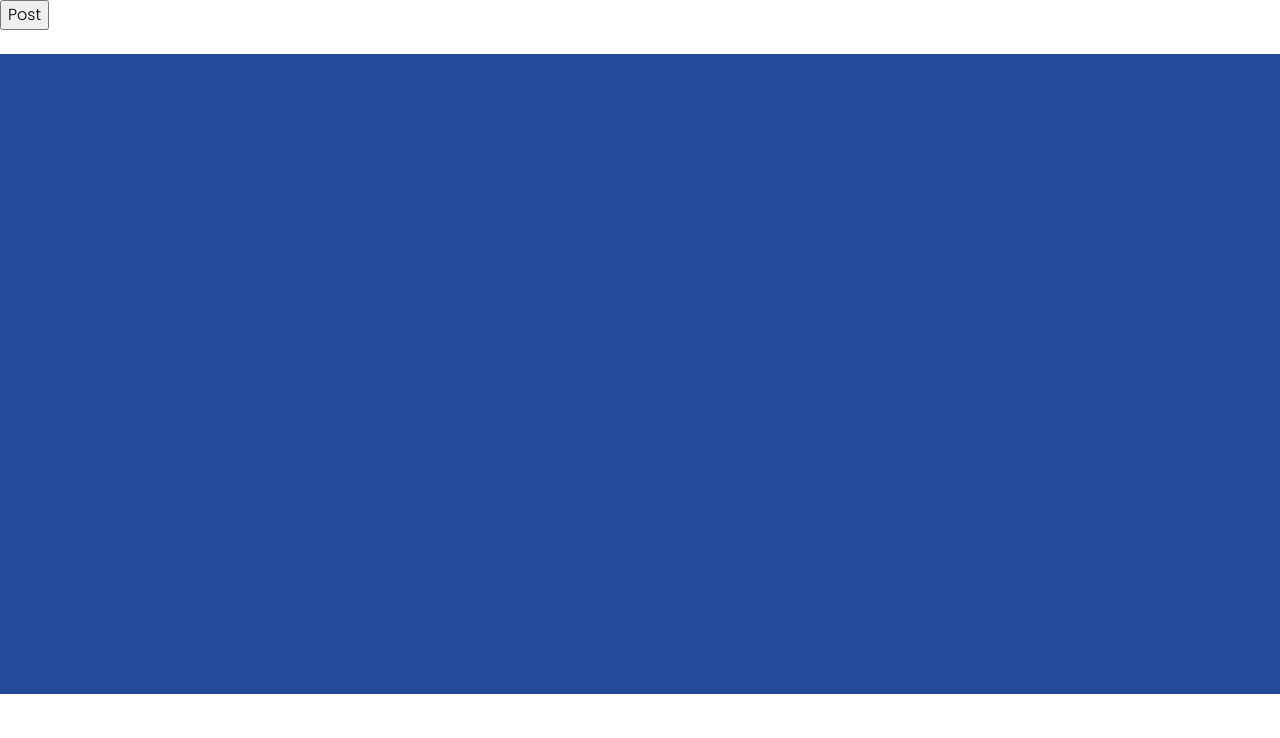
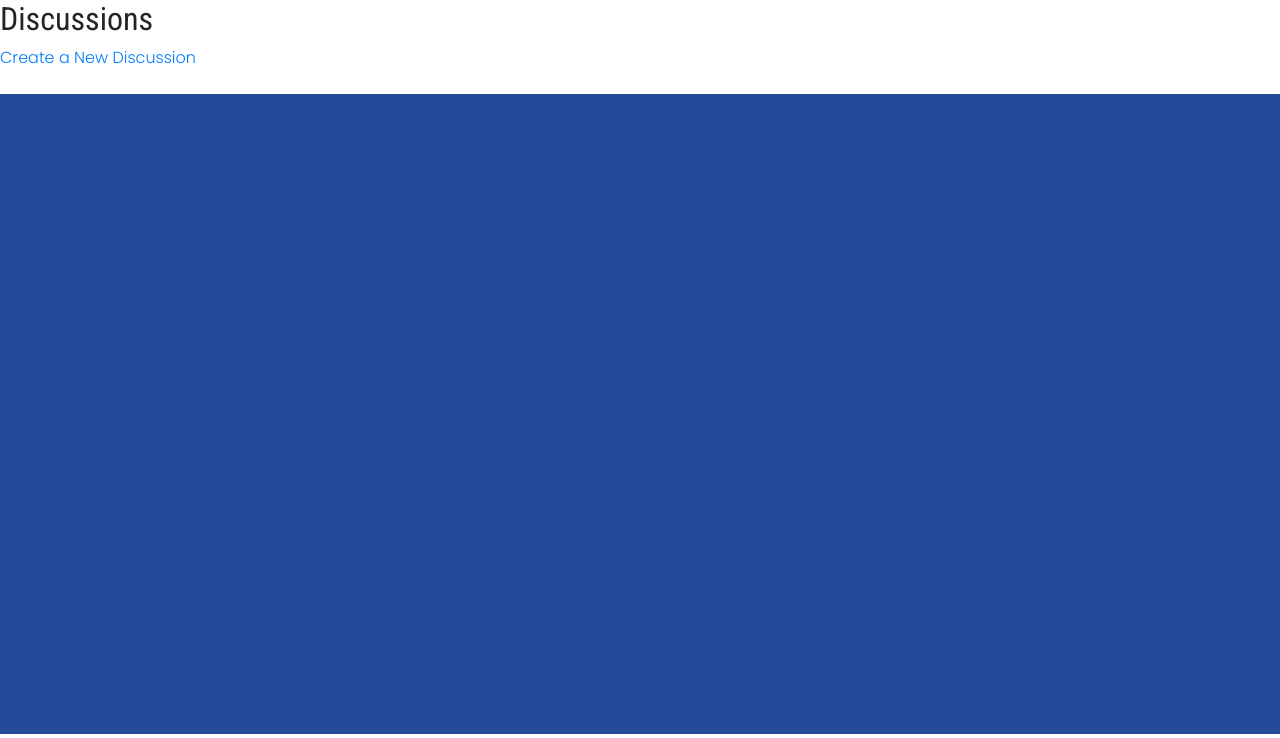
Before and after one commit to AlbinHall/blue-white-blog, a Django app: page /discussions/ in a window 1280 px wide. Shown: the part 62-800 px from the top of the page. Run offline with Django 3.2, Linux system fonts and the light colour scheme; data that the repository does not hold is empty.

Commit message:
add html to disicussion function

```diff
--- a/bwblog/admin.py
+++ b/bwblog/admin.py
@@ -1,5 +1,5 @@
 from django.contrib import admin
-from .models import Post, Comment
+from .models import Post, Comment, Discussion
 from django_summernote.admin import SummernoteModelAdmin
 
 # Register your models here.
--- a/bwblog/models.py
+++ b/bwblog/models.py
@@ -69,11 +69,10 @@ class Discussion(models.Model):
     def __str__(self):
         return self.title
 
-
 class CommentDisc(models.Model):
     text = models.TextField()
     date_created = models.DateTimeField(auto_now_add=True)
-    discussion = models.ForeignKey(Discussion, on_delete=models.CASCADE)
+    discussion = models.ForeignKey(Discussion, on_delete=models.CASCADE, related_name='comments')
     author = models.ForeignKey(User, on_delete=models.CASCADE)
     parent = models.ForeignKey('self', null=True, blank=True, on_delete=models.CASCADE)
 
--- a/bwblog/views.py
+++ b/bwblog/views.py
@@ -162,7 +162,7 @@ def discussion_list(request):
 
 def discussion_detail(request, pk):
     discussion = get_object_or_404(Discussion, pk=pk)
-    comments = discussion.comment_set.all()
+    comments = discussion.comments.all()
     if request.method == 'POST':
         form = CommentFormDisc(request.POST)
         if form.is_valid():
--- a/templates/base.html
+++ b/templates/base.html
@@ -21,6 +21,7 @@
     <script src="https://cdn.jsdelivr.net/npm/bootstrap@4.6.2/dist/js/bootstrap.bundle.min.js"
         integrity="sha384-Fy6S3B9q64WdZWQUiU+q4/2Lc9npb8tCaSX9FK7E8HnRr0Jz8D6OP9dO5Vg3Q9ct" crossorigin="anonymous">
     </script>
+    <script src="https://code.jquery.com/jquery-3.6.0.min.js"></script>
 
     <!-- CSS only -->
     <link rel="stylesheet" href="https://cdn.jsdelivr.net/npm/bootstrap@4.6.2/dist/css/bootstrap.min.css"
--- a/templates/discussion_list.html
+++ b/templates/discussion_list.html
@@ -1,36 +1,13 @@
 {% extends 'base.html' %} {% block content %}
-{% for comment in comments %}
-    <div class="comment">
-        {{ comment.text }}
-        <br>
-        by {{ comment.author }}
-        <br>
-        <a href="#" class="reply-link" data-id="{{ comment.id }}">Reply</a>
-        {% if not comment.parent %}
-            {% for reply in comment.comment_set.all %}
-                <div class="reply">
-                    {{ reply.text }}
-                    <br>
-                    by {{ reply.author }}
-                </div>
-            {% endfor %}
-        {% endif %}
-    </div>
+<h2>Discussions</h2>
+{% for discussion in discussions %}
+<div class="discussion">
+    <h3>{{ discussion.title }}</h3>
+    <p>{{ discussion.description }}</p>
+    <p>Author: {{ discussion.author }}</p>
+    <p>Date Created: {{ discussion.date_created }}</p>
+    <a href="{% url 'discussion_detail' discussion.pk %}">View Discussion</a>
+</div>
 {% endfor %}
-
-<form method="post">
-    {% csrf_token %}
-    {{ form.as_p }}
-    <input type="submit" value="Post">
-</form>
-
-<script>
-    $(document).ready(function() {
-        $('.reply-link').click(function(e) {
-            e.preventDefault();
-            var parentId = $(this).data('id');
-            $('#id_parent_id').val(parentId);
-        });
-    });
-</script>
+<a href="{% url 'discussion_create' %}">Create a New Discussion</a>
 {% endblock %}
```
Also changed, not shown: templates/discussion_create.html (added, +9 -0 lines), templates/discussion_detail.html (added, +24 -0 lines), bwblog/migrations/0010_alter_commentdisc_discussion.py (added).
